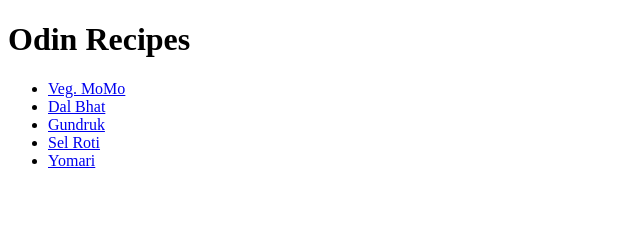
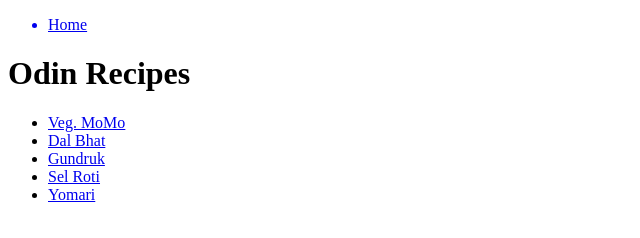
Before and after one commit to iamnishanpandey/odins_recipies, a plain HTML site: page index.html in a window 1280 px wide. Shown: the whole page, without its empty margins (0-640 px from the left). Drawn offline with Linux system fonts and the light colour scheme.

Commit message:
added home bar to every page

```diff
--- a/index.html
+++ b/index.html
@@ -6,6 +6,17 @@
     <title>Document</title>
 </head>
 <body>
+    <header>
+        <div class="header">
+            <div class="nav">
+                <ul>
+                    <a href="index.html">
+                        <li>Home</li>
+                    </a>
+                </ul>
+            </div>
+        </div>
+    </header>
     <div>
         <h1>Odin Recipes</h1>
         <div class="recipes">
```
